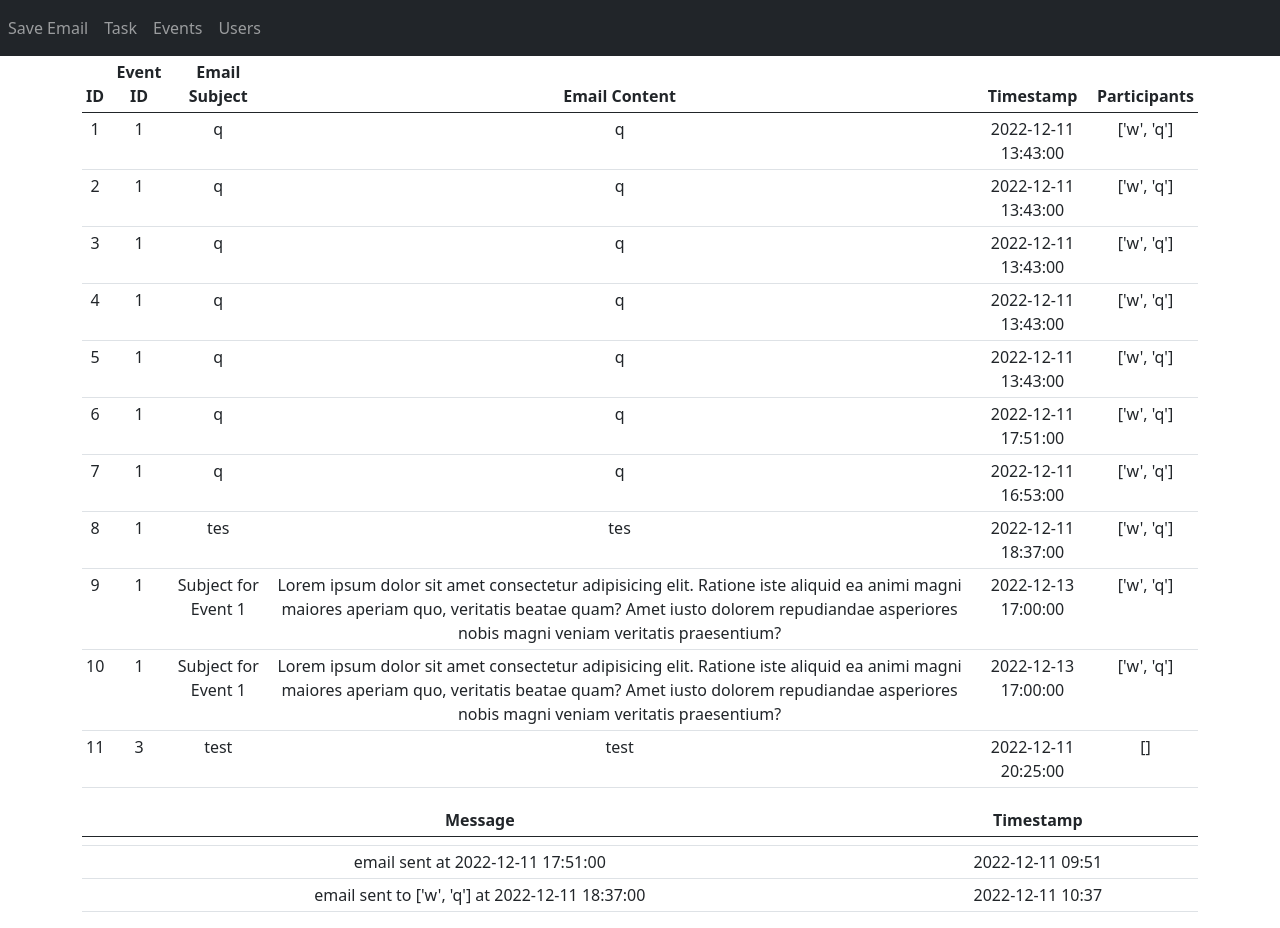
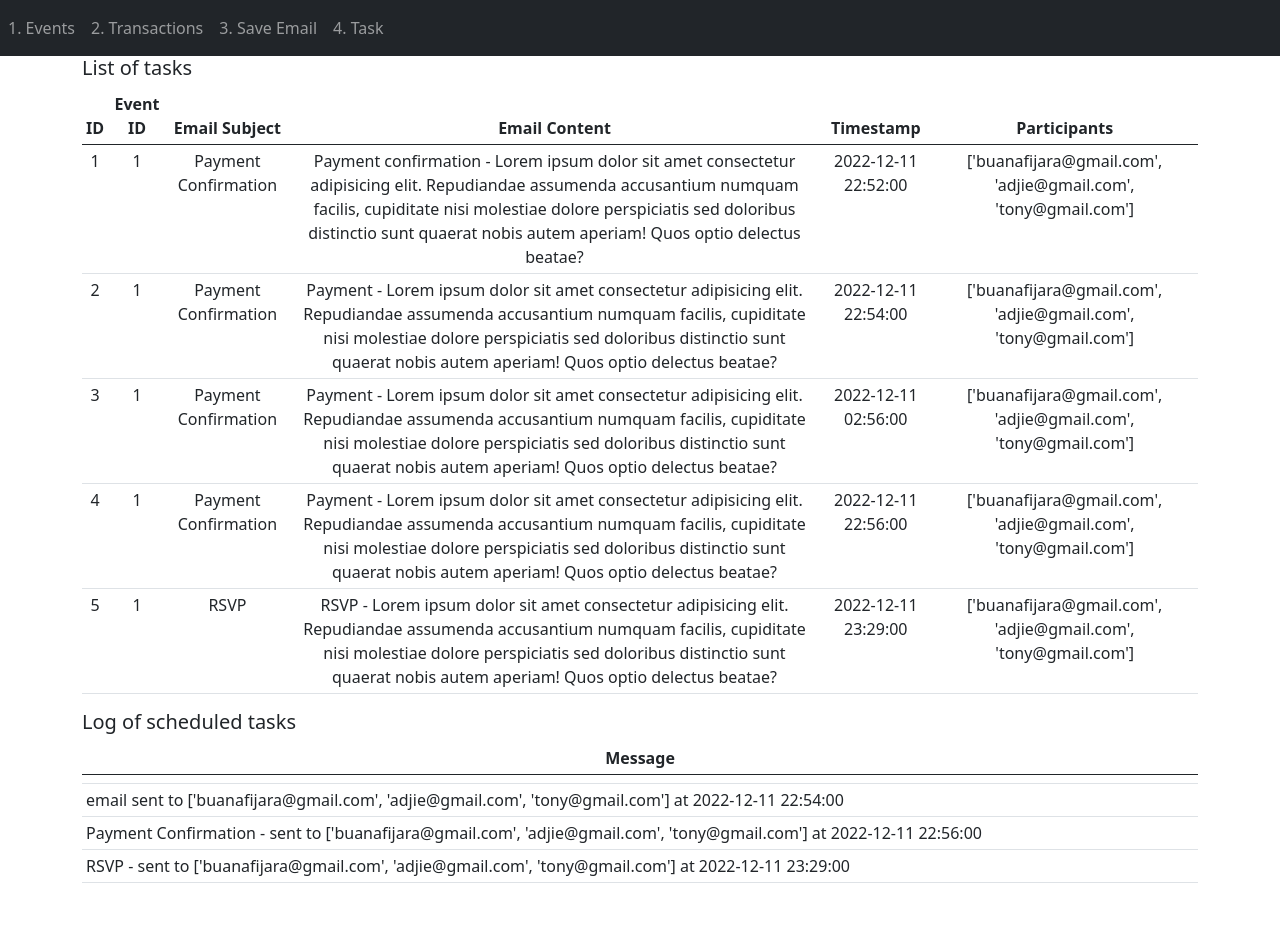
Before and after one commit to buanafijara/jublia, a Flask app: page /task in a window 1280 px wide. After the commit the page ends 883 px from the top, so only its background shows below. Run offline with Flask 2, Linux system fonts and the light colour scheme; data comes from the database, SQL or seed files in the repository.

Commit message:
naming revision & add comments

```diff
--- a/log.json
+++ b/log.json
@@ -1,14 +1,14 @@
 [
     {
-        "timestamp": "",
         "message": ""
     },
     {
-        "timestamp": "2022-12-11 09:51",
-        "message": "email sent at 2022-12-11 17:51:00"
+        "message": "email sent to ['buanafijara@gmail.com', 'adjie@gmail.com', 'tony@gmail.com'] at 2022-12-11 22:54:00"
     },
     {
-        "timestamp": "2022-12-11 10:37",
-        "message": "email sent to ['w', 'q'] at 2022-12-11 18:37:00"
+        "message": "Payment Confirmation - sent to ['buanafijara@gmail.com', 'adjie@gmail.com', 'tony@gmail.com'] at 2022-12-11 22:56:00"
+    },
+    {
+        "message": "RSVP - sent to ['buanafijara@gmail.com', 'adjie@gmail.com', 'tony@gmail.com'] at 2022-12-11 23:29:00"
     }
 ]
--- a/webapp/__init__.py
+++ b/webapp/__init__.py
@@ -19,7 +19,7 @@ def create_app():
 
     app.register_blueprint(views, url_prefix='/')
 
-    from .models import Email, Event, Task
+    from .models import Transaction, Event, Task
     create_database(app)
 
     return app
@@ -35,11 +35,11 @@ def send_email(emails, email_subject, email_content, timestamp):
     # send emails to the given address with the given details via SMTP service
 
     # track the execution by logging
-    printLog(f'email sent to {emails} at {timestamp}')
+    printLog(f'{email_subject} - sent to {emails} at {timestamp}')
 
 def printLog(content):
     now = datetime.now()
-    filename = 'task.json'
+    filename = 'log.json'
     output = {
         'message': content
     }
--- a/webapp/templates/base.html
+++ b/webapp/templates/base.html
@@ -13,10 +13,10 @@
 <body>
     <nav class="navbar navbar-expand-lg navbar-dark bg-dark">
             <div class="navbar-nav">
-                <a class="nav-item nav-link" href="/save_emails" id="save_emails">Save Email</a>
-                <a class="nav-item nav-link" href="/task" id="task">Task</a>
-                <a class="nav-item nav-link" href="/event_list" id="database">Events</a>
-                <a class="nav-item nav-link" href="/user" id="database">Users</a>
+                <a class="nav-item nav-link" href="/event_list" id="database">1. Events</a>
+                <a class="nav-item nav-link" href="/transaction" id="transaction">2. Transactions</a>
+                <a class="nav-item nav-link" href="/save_emails" id="save_emails">3. Save Email</a>
+                <a class="nav-item nav-link" href="/task" id="task">4. Task</a>
             </div>
     </nav>
     {% block content %}
--- a/webapp/templates/task.html
+++ b/webapp/templates/task.html
@@ -6,6 +6,7 @@ Database
 
 {% block content %}
 <div class="container">
+    <h5>List of tasks</h5>
     <table class="table table-sm">
         <thead>
             <th scope="col" class="text-center">ID</th>
@@ -28,16 +29,15 @@ Database
             {% endfor %}
         </tbody>
     </table>
+    <h5>Log of scheduled tasks</h5>
     <table class="table table-sm">
         <thead>
             <th scope="col" class="text-center">Message</th>
-            <th scope="col" class="text-center">Timestamp</th>
         </thead>
         <tbody>
             {% for log in context.logs %}
             <tr>
-                <td class="text-center">{{ log.message }}</td>
-                <td class="text-center">{{ log.timestamp }}</td>
+                <td>{{ log.message }}</td>
             </tr>
             {% endfor %}
         </tbody>
--- a/webapp/views.py
+++ b/webapp/views.py
@@ -1,5 +1,5 @@
 from flask import Blueprint, render_template, request, jsonify
-from .models import Event, Email, Task
+from .models import Event, Transaction, Task
 from . import db, scheduler, send_email
 from datetime import datetime
 import json
@@ -8,16 +8,18 @@ views = Blueprint('views', __name__)
 
 @views.route('/')
 def home():
-    text = '''go to /all to see all events'''
-    return render_template('home.html', html_page_text=text)
+    return render_template('home.html')
 
 @views.route('/save_emails', methods=['GET', 'POST'])
 def save_emails():
+    """save and schedule emails that needed to be sent"""
+
     if request.method == 'POST':
         event_id = request.form['event_id']
         email_subject = request.form['email_subject']
         email_content = request.form['email_content']
-        timestamp = datetime.strptime(request.form['timestamp'], '%Y-%m-%d %H:%M')
+        timestamp = datetime.strptime(request.form['timestamp'],
+                                    '%Y-%m-%d %H:%M')
 
         # add instance to database
         event0 = Task(event_id=event_id,
@@ -29,15 +31,20 @@ def save_emails():
         db.session.commit()
 
         # get registered emails for the event
-        emails_q = Email.query.join(Event.participants).filter(Event.id==event_id).all()
+        emails_q = Transaction.query.join(Event.participants)\
+                    .filter(Event.id==event_id).all()
         emails = [email.email for email in emails_q]
 
         # schedule a job to send the emails
-        scheduler.add_job(send_email, 'date', run_date=timestamp, args=[emails, email_subject, email_content, timestamp])
+        scheduler.add_job(send_email,
+                        'date',
+                        run_date=timestamp,
+                        args=[emails, email_subject, email_content, timestamp])
 
+        message = 'Task have been scheduled and will be executed accordingly.'
         result = {
             'status': 200,
-            'message': 'Task have been scheduled and will be executed accordingly.'
+            'message': message
         }
         return jsonify(result)
 
@@ -45,6 +52,8 @@ def save_emails():
 
 @views.route('/event_list', methods=['GET', 'POST'])
 def event_list():
+    """GUI to help monitor the content of the Event table"""
+
     if request.method == 'POST':
         event = Event(name = request.form['name'])
         db.session.add(event)
@@ -54,26 +63,32 @@ def event_list():
 
     return render_template('events.html', events=events)
 
-@views.route('/user', methods=['GET', 'POST'])
-def user():
+@views.route('/transaction', methods=['GET', 'POST'])
+def transaction():
+    """GUI to help monitor the content of he Transaction table"""
+
     if request.method == 'POST':
-        email = Email(email = request.form['email'])
+        email = Transaction(email = request.form['email'])
         event_id = request.form['event_id']
         event = Event.query.get(event_id)
         email.followed_events.append(event)
         db.session.add(email)
         db.session.commit()
 
-    emails = Email.query.all()
+    emails = Transaction.query.all()
 
-    return render_template('user.html', emails=emails)
+    return render_template('transaction.html', emails=emails)
 
 @views.route('/task', methods=['GET', 'POST'])
 def task():
+    """GUI to monitor the content of Task table and whether the emails
+    have been sent"""
+
     tasks = Task.query.all()
     for task in tasks:
         event = Event.query.get(task.event_id)
-        emails = Email.query.join(Event.participants).filter(Event.id==event.id).all()
+        emails = Transaction.query.join(Event.participants)\
+                .filter(Event.id==event.id).all()
         task.participants = [email.email for email in emails]
     with open('log.json') as f:
         logs = json.load(f)
```
Also changed, not shown: webapp/models.py (+4 -4 lines), instance/database.db, webapp/templates/transaction.html (renamed from webapp/templates/user.html).
